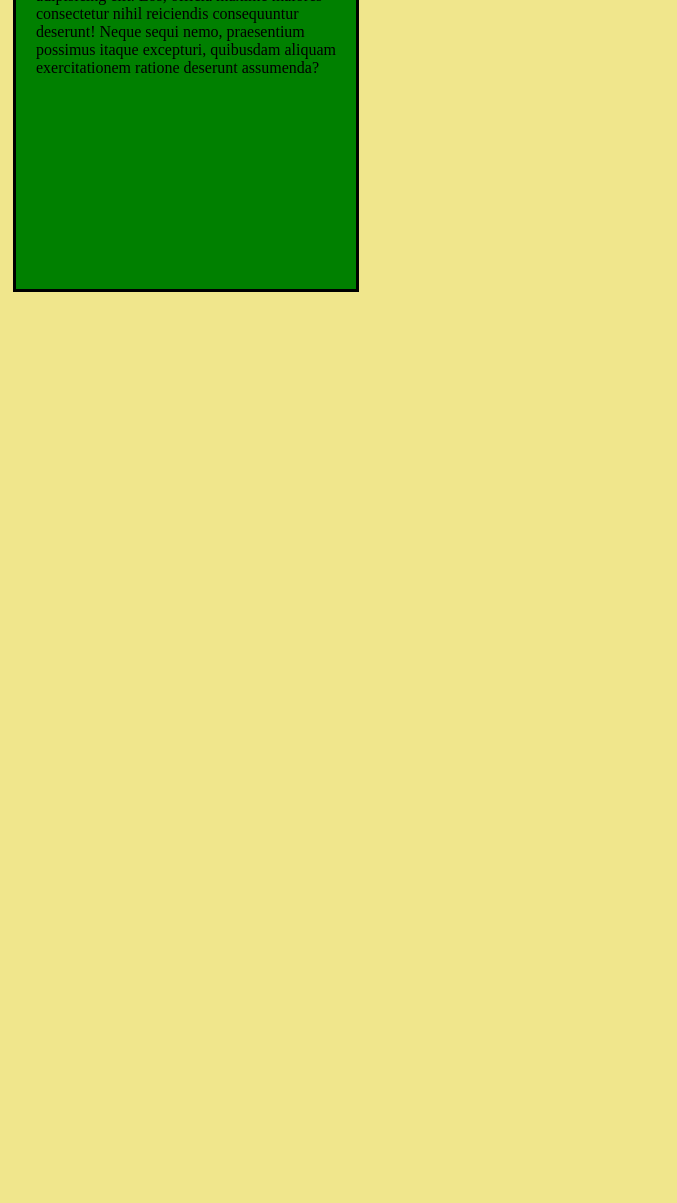
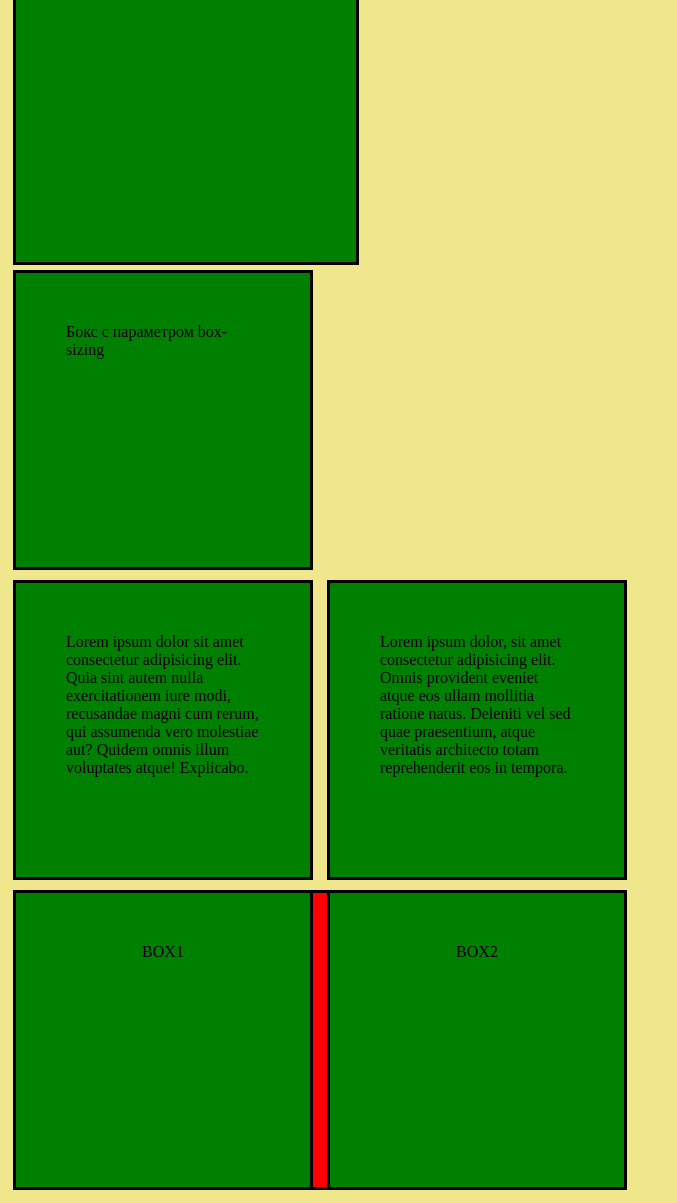
Before and after one commit to Vendjin/layouts_lerning, a plain HTML site: page project/src/index.html in a window 1280 px wide. Shown: the part 1031-2234 px from the top of the page, without its empty margins (0-677 px from the left). Before the commit the page ends 1331 px from the top, so only its background shows below. Drawn offline with Linux system fonts and the light colour scheme.

Commit message:
позиционирование

```diff
--- a/project/src/css/style.css
+++ b/project/src/css/style.css
@@ -1,3 +1,8 @@
+/* объявляем для всего документа что размеры будут сылатсья на свойство box-sizing */
+/* * {
+	box-sizing: border-box;
+} */
+
 body {
 	/*для всего боди*/
 	background: khaki;
@@ -30,7 +35,7 @@ h2 {
 	/*тип шрифта*/
 }
 
-#four {
+ц #four {
 	text-decoration: underline;
 	/*декорация текста*/
 }
@@ -59,3 +64,91 @@ h2 {
 	border: 3px black solid;
 	margin: 5px;
 }
+
+.box_size {
+	box-sizing: border-box;
+	width: 300px;
+	height: 300px;
+	background-color: green;
+	padding: 50px;
+	border: 3px black solid;
+	margin: 5px;
+}
+
+img {
+	/* превращаем картинку в блок что бы далее ее можно было выставить по центру */
+	display: block;
+	box-sizing: border-box;
+	width: 300px;
+	/* выставить картинку по центру */
+	margin: 0 auto;
+}
+
+a {
+	/*  отступы по бокам от самого текста*/
+	padding: 20px;
+	/* margin у ссылки добавляет отступы по т олько бокам тк он строчный*/
+	margin: 20px;
+}
+
+.box1 {
+	/* превращаем наши box1 в inline-block */
+	display: inline-block;
+	box-sizing: border-box;
+	width: 300px;
+	height: 300px;
+	background-color: green;
+	padding: 50px;
+	border: 3px black solid;
+	margin: 5px;
+}
+
+/* хотим что бы наш nav был внутри блока expample и мы могли его позиционировать относительно
+ этого блока, те внутри его, для этого в родительском блоке ставим position: relative,
+ а то что двигаем position: absolute */
+/* .expample это родительский блок */
+.expample {
+	/* виды позиционирования, static, relative, absolute, fixed, inherit
+	fixed прилипает к странице, листаешь, о оно ползет за тобой
+	inherit свойство берем и наследуем от родителя*/
+	position: relative;
+	background-color: #aeaeae;
+	height: 300px;
+}
+
+/* nav дочерний блок, лежит в .expample */
+nav {
+	/* position позволяет сдвигать элементы, тем самым позиционируя на страницы,
+	 можно даже перекрывать	други, те как бы накладывая, не тоже самое что и margin,
+	  помогает выравнить элементы которые нас не слушаются и съезжают */
+	position: absolute;
+	left: 100px;
+	top: 10px;
+	/* top, bottom, right, left */
+}
+
+.example_card{
+	position: relative;
+}
+
+.box_card {
+	display: inline-block;
+	box-sizing: border-box;
+	text-align: center;
+	width: 300px;
+	height: 300px;
+	background-color: green;
+	padding: 50px;
+	border: 3px black solid;
+	margin: 5px;
+	z-index: 5;
+}
+
+.red{
+	position: absolute;
+	left: 80px;
+	z-index: -1;
+	background-color: red
+
+
+}
--- a/project/src/index.html
+++ b/project/src/index.html
@@ -30,6 +30,8 @@
 			<!--тэг линия-->
 			<h2>Contents</h2>
 		</header>
+
+		<div class="expample">
 			<nav>
 				<ol type="I" start="1">
 					<!--type то как мы хотим видеть нашу нумирацию, а start с какого начинать нумирацию-->
@@ -47,6 +49,8 @@
 					<li>Chapter 12</li>
 				</ol>
 			</nav>
+		</div>
+
 
 		<hr />
 		<h2>CHAPTER I. Down the Rabbit-Hole</h2>
@@ -76,16 +80,42 @@
 				such a sensible man.
 			</p>
 
+			<div>
+				<a href="https://webref.ru/">Какой то текст ссылки</a>
+				<img
+					src="https://vjoy.cc/wp-content/uploads/2020/10/dlya_dushi_35_13130628.jpg"
+					alt="Дерево"
+				/>
+			</div>
+
 			<div class="box">
-			Lorem ipsum dolor sit amet consectetur adipisicing elit. Magnam alias neque nemo
-			doloremque illum, voluptatum vel, commodi nisi itaque numquam modi quos facere optio
-			iure laboriosam suscipit similique ullam nostrum.
+				Бокс без параметра box-sizing, хотя мы задали парметр 300*300, а по факту имеем
+				размер 346*346
 			</div>
-		<div class="box">
-			Lorem ipsum dolor sit amet consectetur adipisicing elit. Eos, officia maxime maiores
-			consectetur nihil reiciendis consequuntur deserunt! Neque sequi nemo, praesentium
-			possimus itaque excepturi, quibusdam aliquam exercitationem ratione deserunt
-			assumenda?
+			<div class="box_size">Бокс с параметром box-sizing</div>
+
+			<div class="box1">
+				Lorem ipsum dolor sit amet consectetur adipisicing elit. Quia sint autem nulla
+				exercitationem iure modi, recusandae magni cum rerum, qui assumenda vero molestiae
+				aut? Quidem omnis illum voluptates atque! Explicabo.
+			</div>
+			<div class="box1">
+				Lorem ipsum dolor, sit amet consectetur adipisicing elit. Omnis provident eveniet
+				atque eos ullam mollitia ratione natus. Deleniti vel sed quae praesentium, atque
+				veritatis architecto totam reprehenderit eos in tempora.
+			</div>
+
+
+			<div class="example_card">
+				<div class="box_card">
+					BOX1
+				</div>
+				<div class="box_card">
+					BOX2
+				</div>
+				<div class="box_card red">
+					BOX3
+				</div>
 			</div>
 		</main>
 
@@ -95,5 +125,4 @@
 		<!--подвал нашего сайта-->
 		<footer></footer>
 	</body>
-
 </html>
```
Lines whose indentation alone changed are shown as unchanged.
